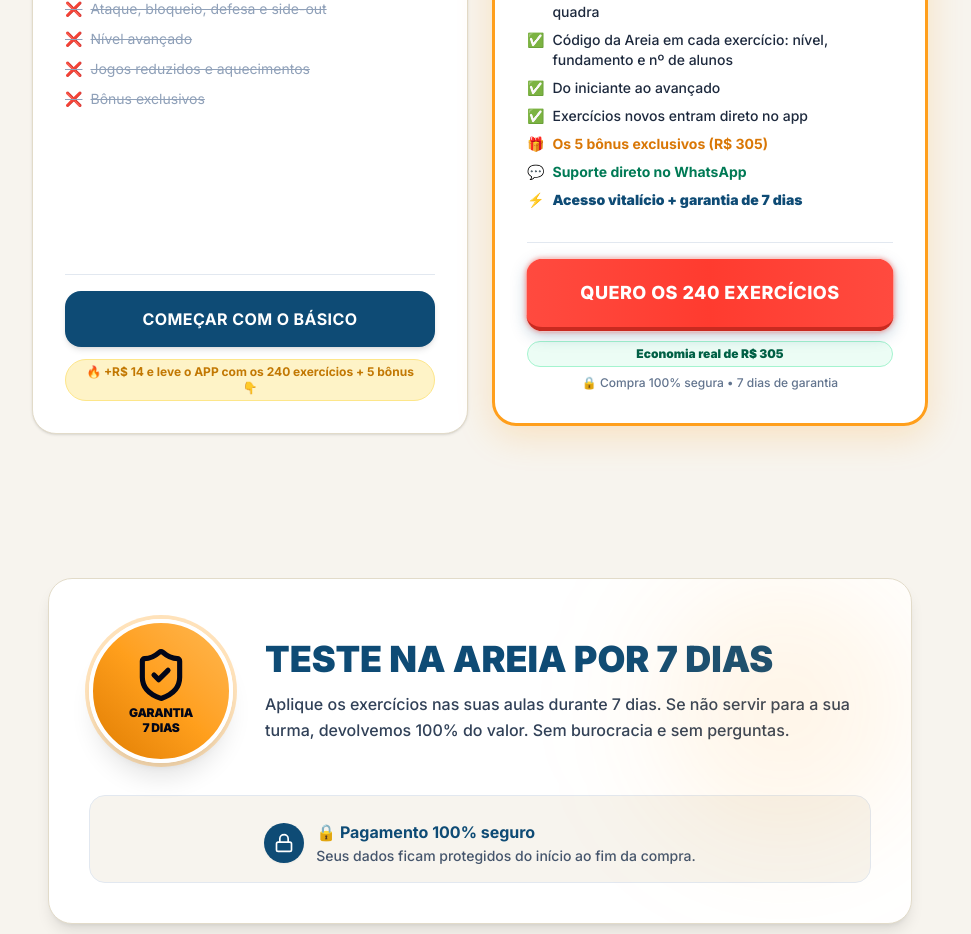
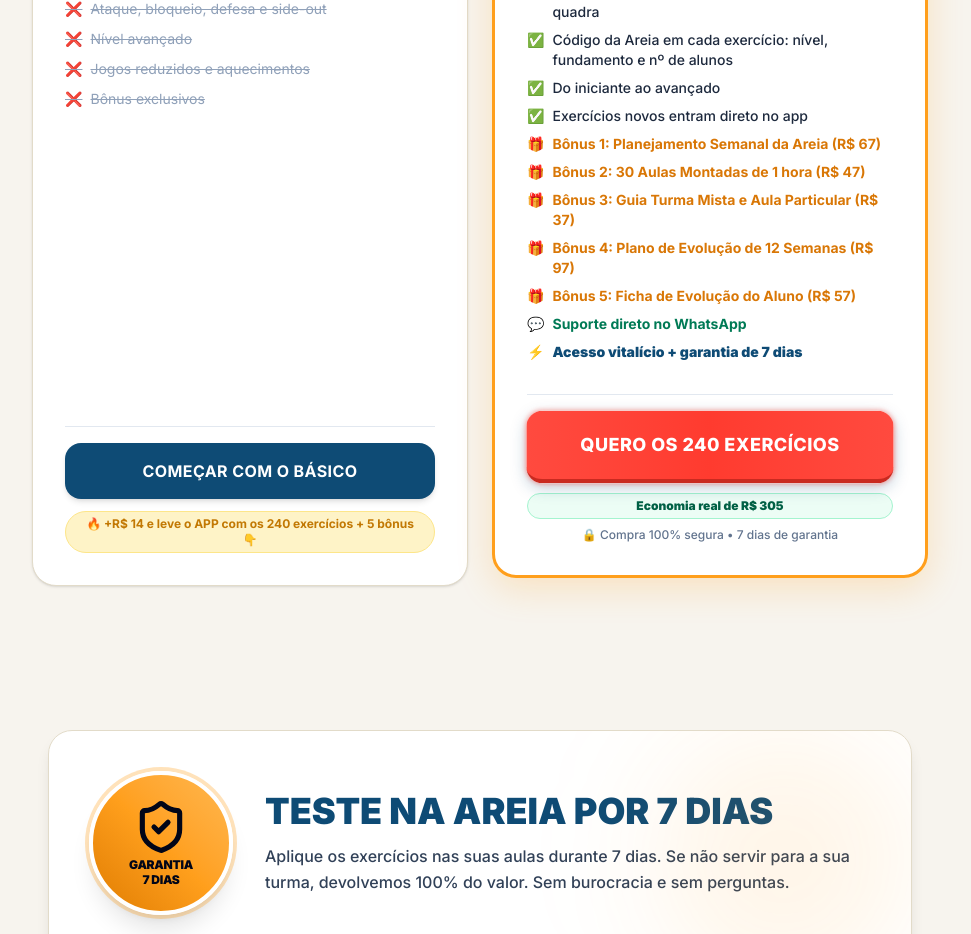
Before and after one commit to geoxxd/volei, a React (Vite) app: page / in a window 1280 px wide. Shown: the part 6400-7334 px from the top of the page, without its empty margins (160-1131 px from the left). Built offline with nearby package versions, Linux system fonts and the light colour scheme.

Commit message:
Listar os 5 bônus individuais com valores no card da oferta completa

```diff
--- a/src/components/Pricing.tsx
+++ b/src/components/Pricing.tsx
@@ -171,7 +171,23 @@ export const Pricing: React.FC<PricingProps> = ({ onOpenUpsell }) => {
               </li>
               <li className="flex items-start gap-2 text-[#D97706] font-bold">
                 <span className="shrink-0">🎁</span>
-                <span>Os 5 bônus exclusivos (R$ 305)</span>
+                <span>Bônus 1: Planejamento Semanal da Areia (R$ 67)</span>
+              </li>
+              <li className="flex items-start gap-2 text-[#D97706] font-bold">
+                <span className="shrink-0">🎁</span>
+                <span>Bônus 2: 30 Aulas Montadas de 1 hora (R$ 47)</span>
+              </li>
+              <li className="flex items-start gap-2 text-[#D97706] font-bold">
+                <span className="shrink-0">🎁</span>
+                <span>Bônus 3: Guia Turma Mista e Aula Particular (R$ 37)</span>
+              </li>
+              <li className="flex items-start gap-2 text-[#D97706] font-bold">
+                <span className="shrink-0">🎁</span>
+                <span>Bônus 4: Plano de Evolução de 12 Semanas (R$ 97)</span>
+              </li>
+              <li className="flex items-start gap-2 text-[#D97706] font-bold">
+                <span className="shrink-0">🎁</span>
+                <span>Bônus 5: Ficha de Evolução do Aluno (R$ 57)</span>
               </li>
               <li className="flex items-start gap-2 text-emerald-700 font-bold">
                 <span className="shrink-0">💬</span>
```
